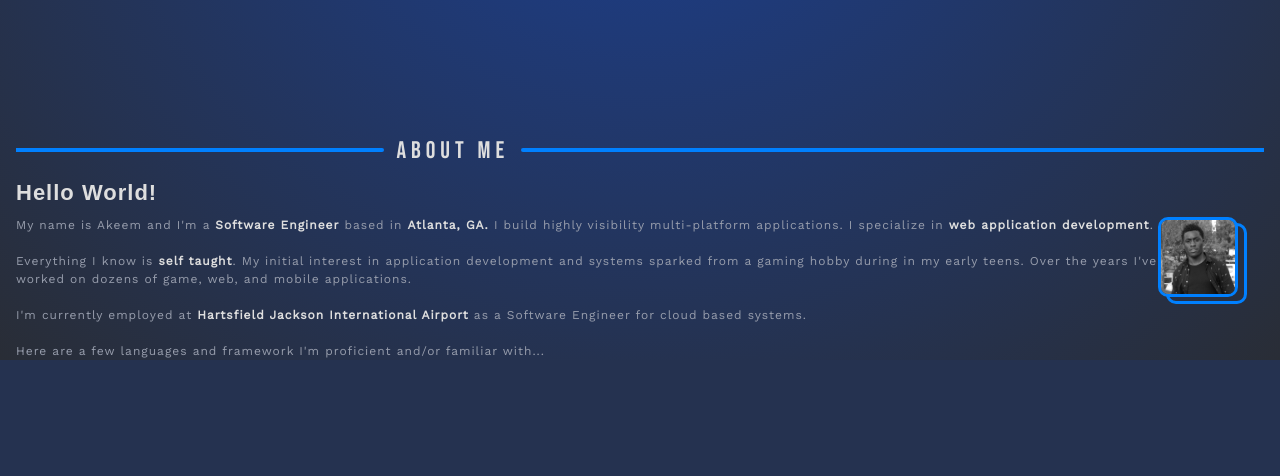
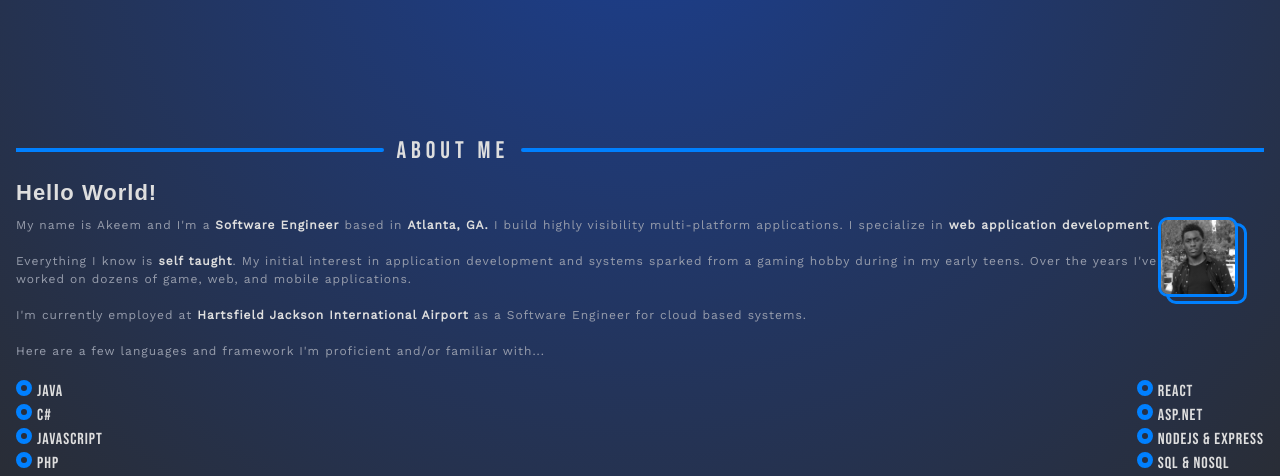
Before and after one commit to keemcodes/My-Site-Redesigned, a PHP site: page / in a window 1280 px wide; the page is wider, and only the part inside the window is pictured. Shown: the part 735-1211 px from the top of that part. Before the commit the page ends 1095 px from the top of that part, so only its background shows below. Run offline with PHP 8.4, Linux system fonts and the light colour scheme.

Commit message:
completed list using custom pseudo-elements to make custom list bullets :)

```diff
--- a/index.html
+++ b/index.html
@@ -73,7 +73,22 @@
                 </div>
             </div>
             <div class="section-languages">
-
+                <div class="inner-langs-left">
+                    <ul>
+                        <li>JAVA</li>
+                        <li>C#</li>
+                        <li>JAVASCRIPT</li>
+                        <li>PHP</li>
+                    </ul>
+                </div>
+                <div class="inner-langs-right">
+                    <ul>
+                        <li>REACT</li>
+                        <li>ASP.NET</li>
+                        <li>NODEJS & EXPRESS</li>
+                        <li>SQL & NOSQL</li>
+                    </ul>
+                </div>
             </div>
         </section>
         <section>
--- a/style.css
+++ b/style.css
@@ -144,6 +144,11 @@ header .hamburger-menu {
     font-size: 31px;
 }
 
+.section-languages {
+    margin-top: 20px;
+    display: flex;
+    justify-content: space-between;
+}
 
 button {
     font-family: 'Fredoka One', sans-serif;
@@ -223,6 +228,35 @@ p b {
     font-weight: 600;
 }
 
+ul {
+    padding: 0;
+    list-style-type: none;
+}
+
+li {
+    margin-bottom: 3px;
+    color: var(--my-white);
+    font-family: 'Bebas Neue', sans-serif;
+}
+li::before {
+    content: "";
+    /* background-color: var(--my-blue); */
+    border: 5px solid var(--my-blue);
+    border-radius: 50%;
+    display: inline-block;
+    width: 6px;
+    height: 6px;
+    margin-right: 5px;
+    /* padding-top: 5px; */
+}
+/* li::before {
+    font-family: "Font Awesome 5 Free";
+    font-size: 12px;
+    margin-right: 5px;
+    content: "\f192";
+    color:#0080FF;
+}  */
+
 ::-webkit-scrollbar {
     width: 10px;
     background: var(--my-dark);
```
